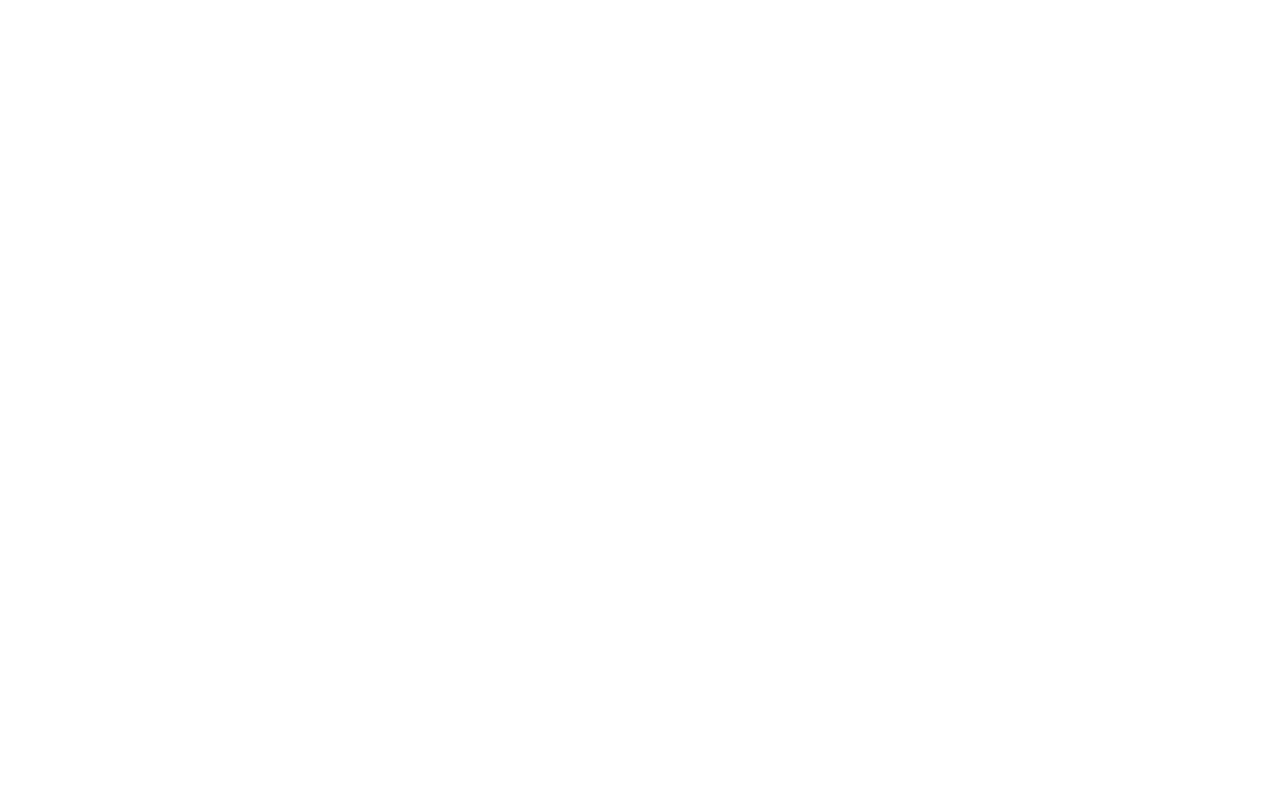
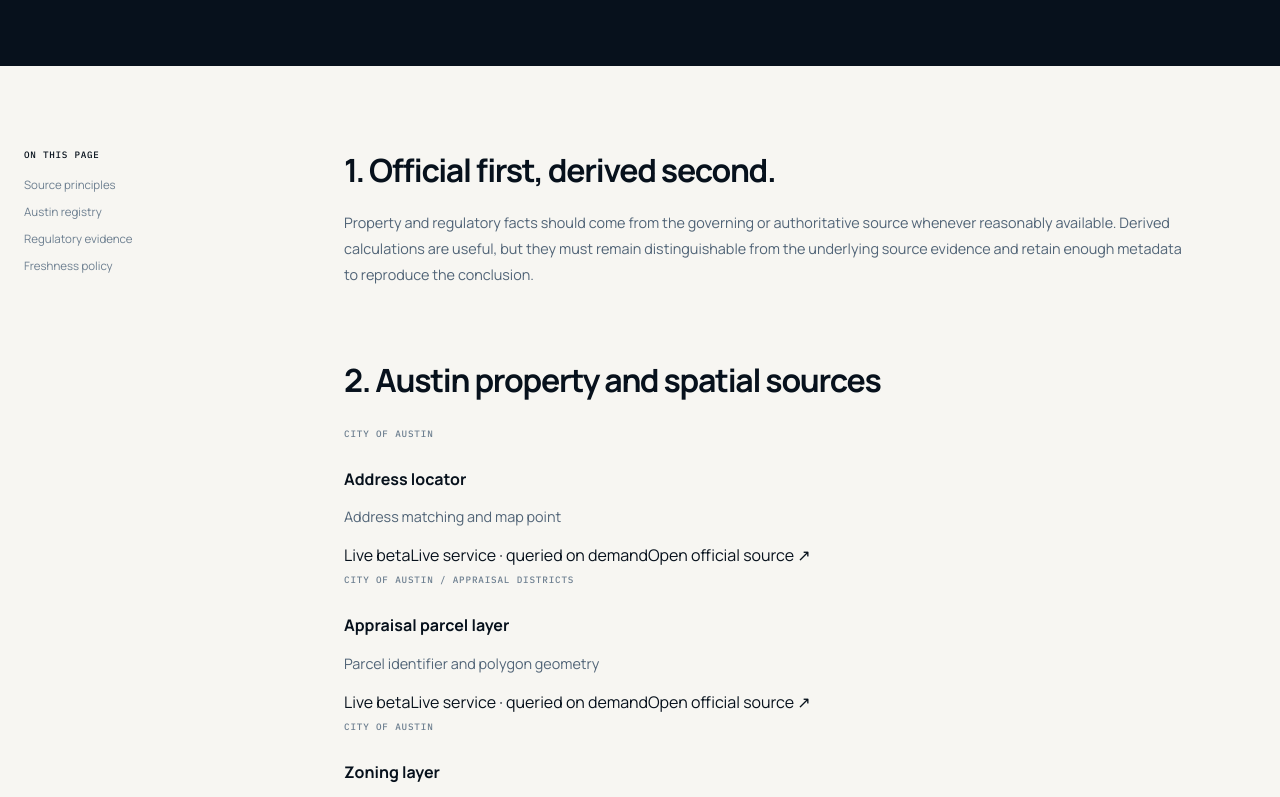
Before and after one commit to jimmyrollo-spec/Lotai, a Next.js app: page /sources in a window 1280 px wide. Before the commit this address had no page. Shown: the part 500-1297 px from the top of the page. Before the commit the page ends 800 px from the top, so only its background shows below. Built offline with nearby package versions, Linux system fonts and the light colour scheme.

Commit message:
feat: add public source registry

```diff
--- /dev/null
+++ b/app/sources/page.tsx
@@ -0,0 +1,155 @@
+import { SiteFooter } from "@/components/SiteFooter";
+import { SiteHeader } from "@/components/SiteHeader";
+import { austinSourceLinks } from "@/lib/providers/austin";
+
+const sourceRows = [
+  {
+    name: "Address locator",
+    authority: "City of Austin",
+    use: "Address matching and map point",
+    freshness: "Live service · queried on demand",
+    status: "Live beta",
+    url: austinSourceLinks.geocoder,
+  },
+  {
+    name: "Appraisal parcel layer",
+    authority: "City of Austin / appraisal districts",
+    use: "Parcel identifier and polygon geometry",
+    freshness: "Live service · queried on demand",
+    status: "Live beta",
+    url: austinSourceLinks.parcels,
+  },
+  {
+    name: "Zoning layer",
+    authority: "City of Austin",
+    use: "Mapped zoning classification",
+    freshness: "Live service · queried on demand",
+    status: "Live beta",
+    url: austinSourceLinks.zoning,
+  },
+  {
+    name: "Jurisdiction layer",
+    authority: "City of Austin",
+    use: "City / jurisdiction status",
+    freshness: "Live service · queried on demand",
+    status: "Live beta",
+    url: austinSourceLinks.jurisdiction,
+  },
+  {
+    name: "Building Footprints 2023",
+    authority: "City of Austin",
+    use: "Mapped existing building footprints",
+    freshness: "2023 planimetric survey",
+    status: "Live evidence",
+    url: austinSourceLinks.buildingFootprints2023,
+  },
+  {
+    name: "Impervious Cover 2023",
+    authority: "City of Austin",
+    use: "Mapped impervious features; exact parcel percentage not yet calculated",
+    freshness: "2023 planimetric survey",
+    status: "Partial",
+    url: austinSourceLinks.imperviousCover2023,
+  },
+  {
+    name: "FEMA Floodplain",
+    authority: "City of Austin GIS",
+    use: "Parcel-level mapped floodplain intersection screening",
+    freshness: "Live service · queried on demand",
+    status: "Live beta",
+    url: austinSourceLinks.femaFloodplain,
+  },
+  {
+    name: "Fully Developed Floodplain",
+    authority: "City of Austin GIS",
+    use: "Parcel-level fully-developed floodplain intersection screening",
+    freshness: "Live service · queried on demand",
+    status: "Live beta",
+    url: austinSourceLinks.fullyDevelopedFloodplain,
+  },
+];
+
+export default function SourcesPage() {
+  return (
+    <main>
+      <SiteHeader />
+      <section className="content-hero">
+        <div className="shell">
+          <div className="eyebrow eyebrow--accent">Source registry</div>
+          <h1>The evidence should be inspectable before the conclusion is trusted.</h1>
+          <p>
+            This registry lists the authoritative systems currently used by the product, what each source is allowed to support, and where the data still has limitations. A source being available does not make every conclusion derived from it automatic.
+          </p>
+        </div>
+      </section>
+
+      <section className="content-page">
+        <div className="shell content-grid">
+          <aside className="content-toc">
+            <strong>On this page</strong>
+            <a href="#principles">Source principles</a>
+            <a href="#austin">Austin registry</a>
+            <a href="#regulatory">Regulatory evidence</a>
+            <a href="#freshness">Freshness policy</a>
+          </aside>
+
+          <div className="prose">
+            <section id="principles">
+              <h2>1. Official first, derived second.</h2>
+              <p>
+                Property and regulatory facts should come from the governing or authoritative source whenever reasonably available. Derived calculations are useful, but they must remain distinguishable from the underlying source evidence and retain enough metadata to reproduce the conclusion.
+              </p>
+            </section>
+
+            <section id="austin">
+              <h2>2. Austin property and spatial sources</h2>
+              <div className="source-registry">
+                {sourceRows.map((source) => (
+                  <article className="source-registry__row" key={source.name}>
+                    <div>
+                      <span className="card-kicker">{source.authority}</span>
+                      <h3>{source.name}</h3>
+                      <p>{source.use}</p>
+                    </div>
+                    <div className="source-registry__meta">
+                      <span>{source.status}</span>
+                      <span>{source.freshness}</span>
+                      <a href={source.url} target="_blank" rel="noreferrer">Open official source ↗</a>
+                    </div>
+                  </article>
+                ))}
+              </div>
+            </section>
+
+            <section id="regulatory">
+              <h2>3. Austin detached-garage regulatory evidence</h2>
+              <p>
+                The first rule module uses the City&apos;s current work-exempt guidance, the Austin Land Development Code and the City&apos;s Code Interpretation Library. Rule records are versioned separately from UI copy so a future source change can be reviewed once and propagated through property analyses, reports and SEO content.
+              </p>
+              <table className="method-table">
+                <thead><tr><th>Evidence</th><th>Current use</th><th>Automation</th></tr></thead>
+                <tbody>
+                  <tr><td>Work Exempt from Building Permits</td><td>Small detached-accessory building exemption conditions</td><td>Partial / source-backed</td></tr>
+                  <tr><td>LDC §§ 25-2-553 through 25-2-555</td><td>Qualifying low accessory-building rear setback in SF-1/SF-2/SF-3</td><td>Source-backed where inputs resolve</td></tr>
+                  <tr><td>Garage placement rule + CI2026-0001</td><td>Front-façade / parking-structure placement</td><td>Rule known; site geometry still needed</td></tr>
+                  <tr><td>Residential permit guidance</td><td>Project permit-path confirmation</td><td>Not complete</td></tr>
+                </tbody>
+              </table>
+            </section>
+
+            <section id="freshness">
+              <h2>4. Freshness is part of the answer.</h2>
+              <p>
+                Every material production rule should retain its source, exact locator where practical, effective date when known, last verification date, confidence and superseded status. GIS layers also need source vintage or fetch timestamps. Data that cannot be dated or verified should not silently receive the same confidence as current official records.
+              </p>
+              <p>
+                The Austin live provider currently queries official GIS services on demand and records the fetch time in the result object. The 2023 building and impervious layers remain explicitly labeled with their survey vintage.
+              </p>
+            </section>
+          </div>
+        </div>
+      </section>
+      <SiteFooter />
+    </main>
+  );
+}
```
